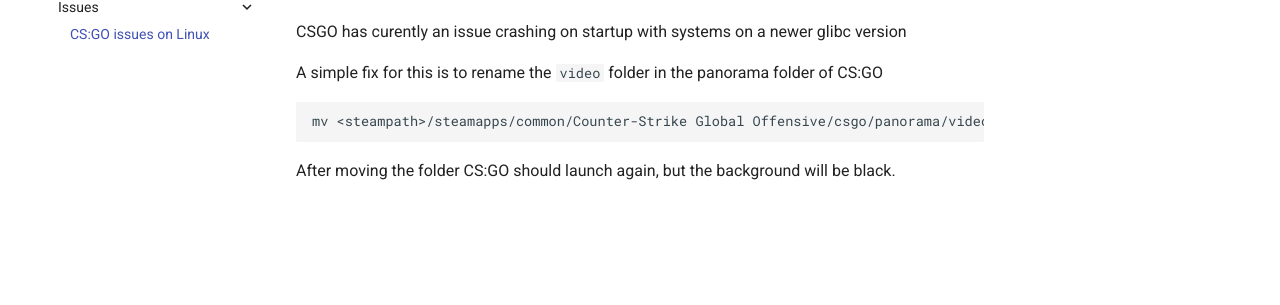
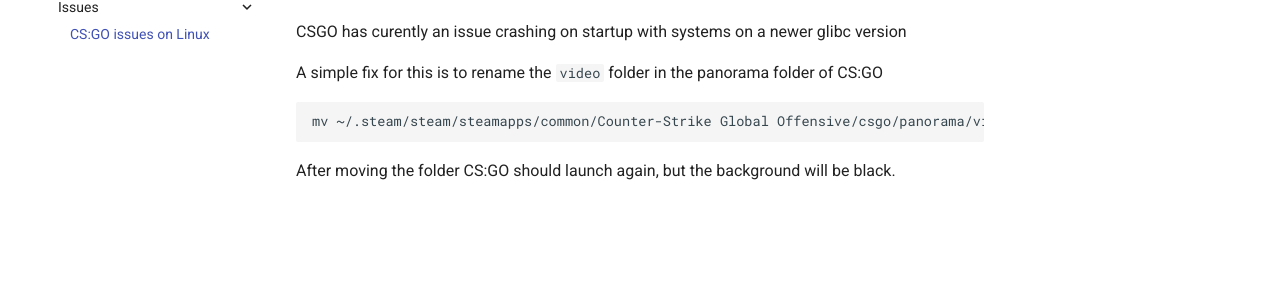
Before and after one commit to PeeK1e/docs, an MkDocs documentation site: the page built from docs/Games/CS:GO/issues/issues-linux.md, in a window 1280 px wide. Shown: the part 260-565 px from the top of the page. Built offline with MkDocs 1.6.1 and Material for MkDocs 9.7.7, drawn with Linux system fonts in a browser that asks for light colours; comment, search, counter and statistics services are not loaded.

Commit message:
Update: steampath in issues-linux.md

````diff
--- a/docs/Games/CS:GO/issues/issues-linux.md
+++ b/docs/Games/CS:GO/issues/issues-linux.md
@@ -9,7 +9,7 @@ CSGO has curently an issue crashing on startup with systems on a newer glibc ver
 A simple fix for this is to rename the `video` folder in the panorama folder of CS:GO
 
 ```
-mv <steampath>/steamapps/common/Counter-Strike Global Offensive/csgo/panorama/videos <steampath>/steamapps/common/Counter-Strike Global Offensive/csgo/panorama/videos.bak
+mv ~/.steam/steam/steamapps/common/Counter-Strike Global Offensive/csgo/panorama/videos ~/.steam/steam/steamapps/common/Counter-Strike Global Offensive/csgo/panorama/videos.bak
 ```
 
 After moving the folder CS:GO should launch again, but the background will be black.
````
